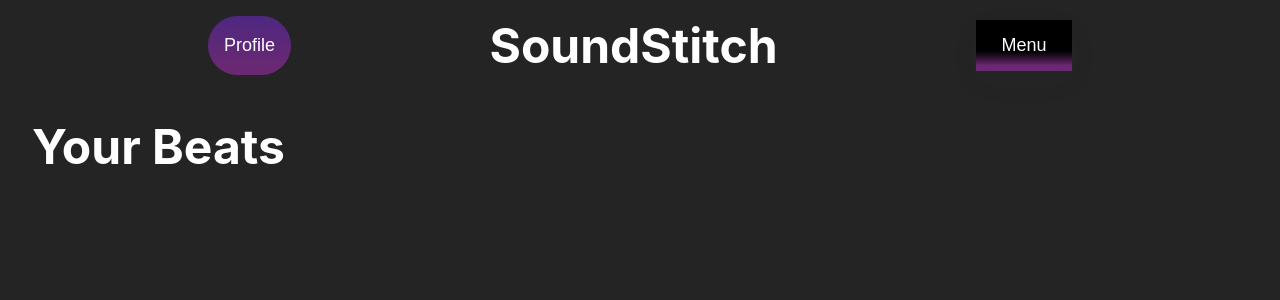
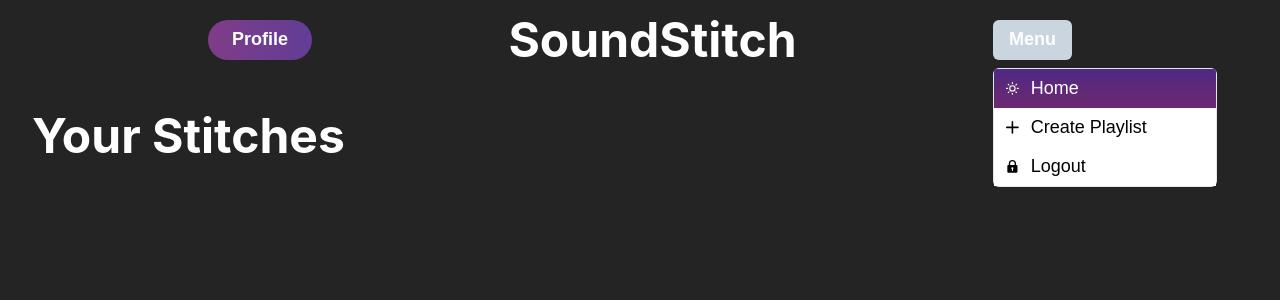
Before and after one commit to DiegoLandaeta03/RetroBeat, a React (Vite) app in the folder front-end/: page /1 in a window 1280 px wide. Both pictures are taken after a click on the button "Menu". Shown: the top 300 px of the page. Built offline with nearby package versions, Linux system fonts and the light colour scheme.

Commit message:
[chakra][react] Re-styled profile and menu buttons to match with login button. Creates a more consistent UI

```diff
--- a/front-end/package.json
+++ b/front-end/package.json
@@ -10,6 +10,7 @@
     "preview": "vite preview"
   },
   "dependencies": {
+    "@chakra-ui/icons": "^2.1.1",
     "@chakra-ui/react": "^2.8.2",
     "@emotion/react": "^11.11.4",
     "@emotion/styled": "^11.11.5",
--- a/front-end/src/Home.jsx
+++ b/front-end/src/Home.jsx
@@ -14,7 +14,7 @@ function Home() {
             </header>
             <main>
                 <div className='beatTitle'>
-                    <Heading as='h2' size='2xl'>Your Beats</Heading>
+                    <Heading as='h2' size='2xl'>Your Stitches</Heading>
                 </div>
 
             </main>
--- a/front-end/src/Navbar.css
+++ /dev/null
@@ -1,70 +0,0 @@
-.profileIcon {
-    border-radius: 200px;
-    padding: 1em 1em;
-    color: white;
-    border: none;
-    cursor: pointer;
-    background: #73297b;
-    background: linear-gradient(0deg, rgba(115, 41, 123, 0.9) 10%, rgb(81, 40, 138, 0.9) 100%);
-    font-size: 16px;
-    transition: all 0.2s ease;
-}
-
-.profileIcon:hover {
-    opacity: 1;
-    background-size: auto;
-    box-shadow: 0 0 20px -2px rgba(195, 111, 199, .5);
-    transition: all 0.2s ease;
-    transform: translate3d(0, -0.5px, 0) scale(1.01);
-}
-
-.menu {
-    position: relative;
-    width: 6em;
-}
-
-.dropdownButton {
-    background: rgb(115, 41, 123);
-    background: linear-gradient(0deg, rgb(115, 41, 123, 0.9) 10%, rgba(0,0,0,1) 39%);
-    box-shadow: 0px 10px 30px 0px rgba(82, 63, 105, 0.05);
-    color: #fff;
-    padding: 12px 25px;
-    border: none;
-    cursor: pointer;
-    width: 100%;
-}
-
-.dropdownMenu {
-    position: absolute;
-    top: 100%;
-    left: 0;
-    background: #fff;
-    color:  #242424;
-    box-shadow: 0px 10px 30px 0px rgba(82, 63, 105, 0.05);
-    border: 1px solid #ddd;
-    display: none;
-}
-
-.menu:hover .dropdownMenu {
-    display: block;
-    width: 100%;
-}
-
-ul {
-    list-style: none;
-    padding: unset;
-    margin: unset;
-}
-
-li {
-    padding: 10px;
-    transition: all linear 0.2s;
-}
-
-li:hover {
-    background: rgb(115, 41, 123);
-    background: linear-gradient(0deg, rgba(115, 41, 123, 0.9) 10%, rgba(83, 41, 140, 0.9) 100%);
-    transition: all linear 0.2s;
-    cursor: pointer;
-    color: #fff;
-}
--- a/front-end/src/Navbar.jsx
+++ b/front-end/src/Navbar.jsx
@@ -1,19 +1,31 @@
-import { useNavigate } from 'react-router-dom'
-import { useState } from 'react'
-import { Box, Flex, Spacer, Heading, Text } from "@chakra-ui/react";
-import './Navbar.css'
+import React, { useState } from 'react';
+import { useNavigate } from 'react-router-dom';
+import {
+    Box,
+    Flex,
+    Spacer,
+    Heading,
+    Text,
+    Button,
+    Menu,
+    MenuButton,
+    MenuList,
+    MenuItem,
+} from "@chakra-ui/react";
+
+import { LockIcon, SunIcon, AddIcon } from '@chakra-ui/icons';
 
 function Navbar({ username }) {
-    const navigate = useNavigate()
-    const [isDropdownVisible, setDropdownVisible] = useState(false)
+    const navigate = useNavigate();
+    const [isDropdownVisible, setDropdownVisible] = useState(false);
 
     const handleHome = () => {
-        navigate(`/${username}`)
-    }
+        navigate(`/${username}`);
+    };
 
     const handleCreate = () => {
-        navigate(`/${username}/create`)
-    }
+        navigate(`/${username}/create`);
+    };
 
     const handleLogout = () => {
         try {
@@ -25,59 +37,112 @@ function Navbar({ username }) {
                 body: JSON.stringify({
                     token: localStorage.getItem('access_token')
                 })
-            })
+            });
 
-            localStorage.removeItem('access_token')
-            navigate('/')
+            localStorage.removeItem('access_token');
+            navigate('/');
         } catch (error) {
-            alert('Failed to logout')
+            alert('Failed to logout');
         }
-    }
-
-    const handleMouseEnter = () => {
-        setDropdownVisible(true);
-    }
-
-    const handleMouseLeave = () => {
-        setDropdownVisible(false);
-    }
+    };
 
     return (
         <Box w="70%" color="white" p={4} mx="auto">
             <Flex align="center">
-                <button className="profileIcon">
-                    <Text fontSize={'lg'}>Profile</Text>
-                </button>
+                <Button
+                    className="profileIcon"
+                    bgGradient="linear(to-r, rgba(115, 41, 123, 0.9), rgb(83, 41, 140, 0.9))"
+                    borderRadius="full"
+                    color="white"
+                    px={6}
+                    py={3}
+                    _hover={{
+                        opacity: 1,
+                        backgroundSize: 'auto',
+                        boxShadow: '0 0 20px -2px rgba(195, 111, 199, .5)',
+                        transform: 'translate3d(0, -0.5px, 0) scale(1.01)',
+                    }}
+                >
+                    <Text fontSize="lg">Profile</Text>
+                </Button>
+
                 <Spacer />
-                <Heading as='h1' size='2xl' style={{ textAlign: 'center', flexGrow: 1 }}>SoundStitch</Heading>
+
+                <Heading as='h1' size='2xl' textAlign='center' flexGrow={1}>
+                    SoundStitch
+                </Heading>
+
                 <Spacer />
-                <div
-                    className="menu"
-                    onMouseEnter={handleMouseEnter}
-                    onMouseLeave={handleMouseLeave}
-                >
-                    <button className="dropdownButton">
-                        <Text fontSize={'lg'}>Menu</Text>
-                    </button>
-                    {isDropdownVisible && (
-                        <div className="dropdownMenu" style={{ position: 'absolute', right: 0 }}>
-                            <ul>
-                                <li onClick={handleHome}>
-                                    <Text fontSize={'md'}>Home</Text>
-                                </li>
-                                <li onClick={handleCreate}>
-                                    <Text fontSize={'md'}>Create</Text>
-                                </li>
-                                <li onClick={handleLogout}>
-                                    <Text fontSize={'md'}>Logout</Text>
-                                </li>
-                            </ul>
-                        </div>
-                    )}
-                </div>
+
+                <Menu>
+                    <MenuButton
+                        as={Button}
+                        aria-label='Options'
+                        bgGradient="linear(to-r, rgba(115, 41, 123, 0.9), rgb(83, 41, 140, 0.9))"
+                        color={'white'}
+                        _hover={{
+                            opacity: 1,
+                            backgroundSize: 'auto',
+                            boxShadow: '0 0 20px -2px rgba(195, 111, 199, .5)',
+                            transform: 'translate3d(0, -0.5px, 0) scale(1.01)',
+                        }}>
+                        <Text fontSize="lg">Menu</Text>
+                    </MenuButton>
+
+                    <MenuList style={{ padding: 0, margin: 0 }} bgColor="#242424">
+                        <MenuItem
+                            style={{ margin: 0 }}
+                            icon={<SunIcon />}
+                            onClick={handleHome}
+                            color={'black'}
+                            _hover={{
+                                bg: 'linear-gradient(0deg, rgba(115, 41, 123, 0.9) 10%, rgba(83, 41, 140, 0.9) 100%)',
+                                color: 'white',
+                            }}
+                            _focus={{
+                                bg: 'linear-gradient(0deg, rgba(115, 41, 123, 0.9) 10%, rgba(83, 41, 140, 0.9) 100%)',
+                                color: 'white',
+                            }}
+                        >
+                            <Text fontSize="lg">Home</Text>
+                        </MenuItem>
+                        <MenuItem
+                            style={{ margin: 0 }}
+                            icon={<AddIcon />}
+                            onClick={handleCreate}
+                            color={'black'}
+                            _hover={{
+                                bg: 'linear-gradient(0deg, rgba(115, 41, 123, 0.9) 10%, rgba(83, 41, 140, 0.9) 100%)',
+                                color: 'white',
+                            }}
+                            _focus={{
+                                bg: 'linear-gradient(0deg, rgba(115, 41, 123, 0.9) 10%, rgba(83, 41, 140, 0.9) 100%)',
+                                color: 'white',
+                            }}
+                        >
+                            <Text fontSize="lg">Create Playlist</Text>
+                        </MenuItem>
+                        <MenuItem
+                            style={{ margin: 0 }}
+                            icon={<LockIcon />}
+                            onClick={handleLogout}
+                            color={'black'}
+                            _hover={{
+                                bg: 'linear-gradient(0deg, rgba(115, 41, 123, 0.9) 10%, rgba(83, 41, 140, 0.9) 100%)',
+                                color: 'white',
+                            }}
+                            _focus={{
+                                bg: 'linear-gradient(0deg, rgba(115, 41, 123, 0.9) 10%, rgba(83, 41, 140, 0.9) 100%)',
+                                color: 'white',
+                            }}
+                        >
+                            <Text fontSize="lg">Logout</Text>
+                        </MenuItem>
+                    </MenuList>
+                </Menu>
             </Flex>
         </Box>
-    )
+    );
 }
 
-export default Navbar
+export default Navbar;
--- a/front-end/src/SpotifyLogin.jsx
+++ b/front-end/src/SpotifyLogin.jsx
@@ -9,7 +9,7 @@ function SpotifyLogin() {
                     Welcome to SoundStitch
                 </Heading>
                 <Button className="btn_spotify"
-                    bg="linear-gradient(0deg, rgba(115, 41, 123, 0.9) 10%, rgb(81, 40, 138, 0.9) 100%)"
+                    bg="linear-gradient(0deg, rgba(115, 41, 123, 0.9) 10%, rgb(83, 41, 140, 0.9) 100%)"
                     size="lg"
                     as="a"
                     href={`${import.meta.env.VITE_BACKEND_ADDRESS}/auth/login`}
```
Also changed, not shown: 1 other file (tests, documents, lock files or other folders).
